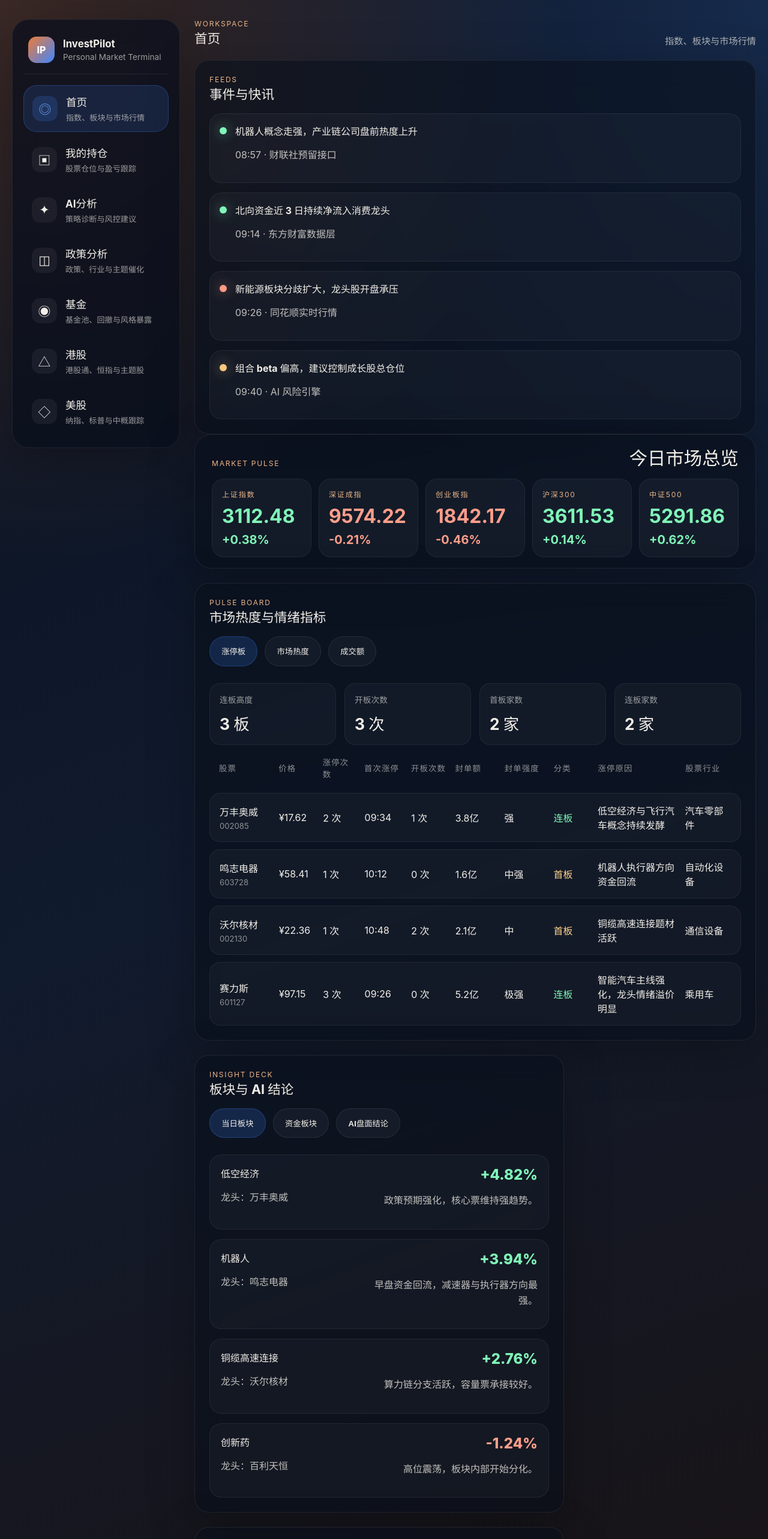
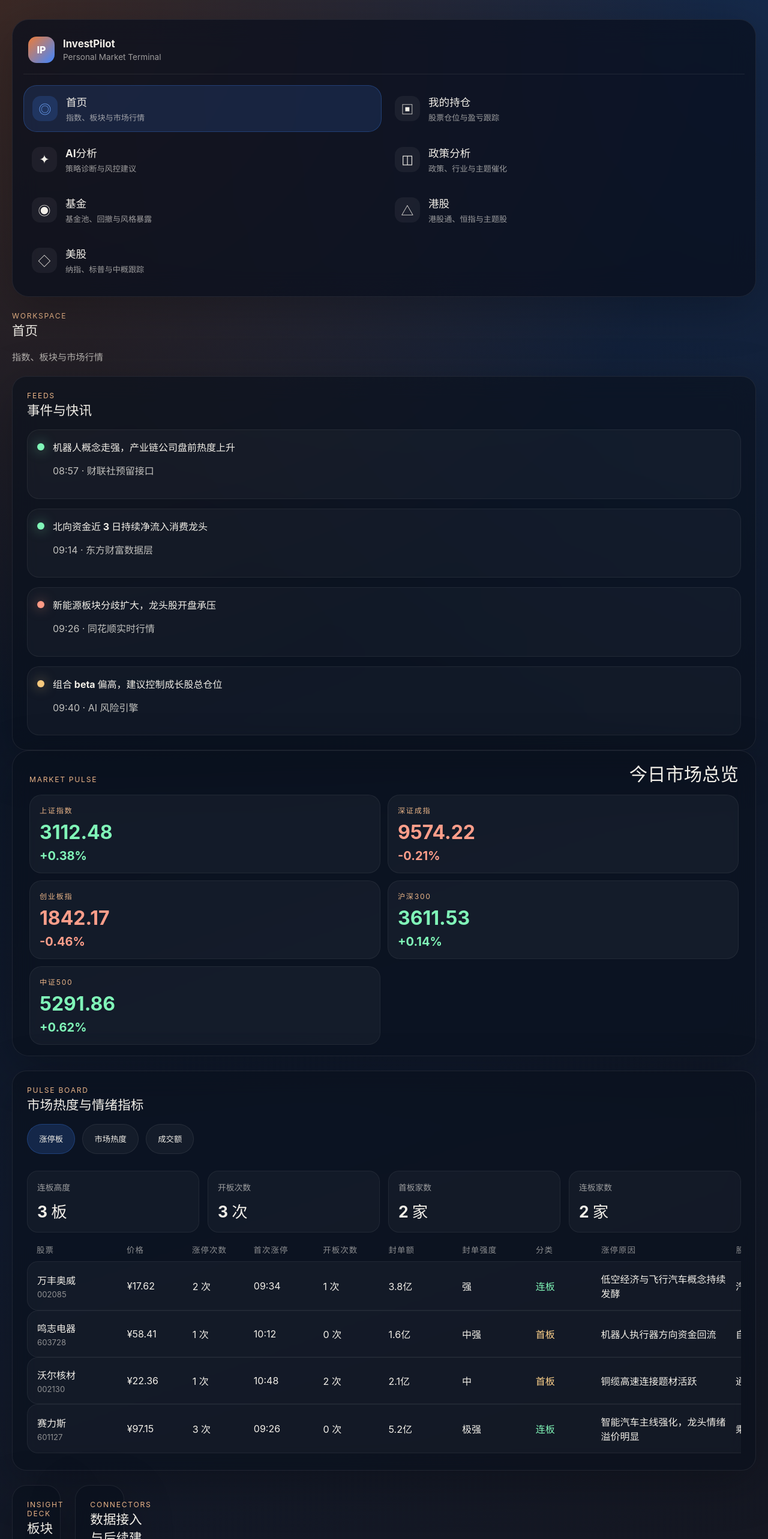
Before and after one commit to jesray1192-tempo/investpilot-dashboard, a React (Vite) app: page / in a window 1280 px wide. Shown: the top 2566 px of the page at 60% size. Built offline with nearby package versions, Linux system fonts and the light colour scheme.

Commit message:
Improve responsive layout across dashboard

```diff
--- a/src/App.tsx
+++ b/src/App.tsx
@@ -490,6 +490,7 @@ export default function App() {
                         <strong>{consecutiveBoardCount} 家</strong>
                       </div>
                     </div>
+                    <div className="table-scroll">
                       <div className="limitup-head">
                         <span>股票</span>
                         <span>价格</span>
@@ -521,6 +522,7 @@ export default function App() {
                           <span>{stock.industry}</span>
                         </div>
                       ))}
+                    </div>
                   </div>
                 )}
               </article>
@@ -767,6 +769,7 @@ export default function App() {
                 </div>
 
                 {activePortfolioTab === "holdings" && (
+                  <div className="table-scroll">
                     <div className="position-table">
                       <div className="table-head">
                         <span>股票</span>
@@ -807,6 +810,7 @@ export default function App() {
                           </div>
                         );
                       })}
+                    </div>
                   </div>
                 )}
 
--- a/src/styles.css
+++ b/src/styles.css
@@ -656,6 +656,11 @@ h2 {
   font-size: 0.82rem;
 }
 
+.limitup-table .table-scroll > .limitup-head,
+.limitup-table .table-scroll > .limitup-row {
+  min-width: 1320px;
+}
+
 .policy-link-grid {
   display: grid;
   grid-template-columns: repeat(2, minmax(0, 1fr));
@@ -730,6 +735,13 @@ h2 {
   gap: 14px;
 }
 
+.table-scroll {
+  width: 100%;
+  overflow-x: auto;
+  overflow-y: hidden;
+  padding-bottom: 4px;
+}
+
 .table-head,
 .table-row {
   display: grid;
@@ -756,6 +768,10 @@ h2 {
 .table-head,
 .wide-table-row {
   grid-template-columns: 1.1fr 0.7fr 0.85fr 0.85fr 0.9fr 0.8fr 1fr 1.8fr;
+}
+
+.position-table {
+  min-width: 1120px;
 }
 
 .inline-thesis-cell {
@@ -957,11 +973,8 @@ h2 {
   max-width: 380px;
 }
 
-@media (max-width: 1024px) {
-  .app-layout,
-  .overview-grid,
-  .index-row,
-  .dashboard-grid {
+@media (max-width: 1280px) {
+  .app-layout {
     grid-template-columns: 1fr;
   }
 
@@ -969,9 +982,31 @@ h2 {
     position: static;
   }
 
+  .sidebar-nav {
+    grid-template-columns: repeat(2, minmax(0, 1fr));
+  }
+
+  .topbar {
+    display: grid;
+    grid-template-columns: 1fr;
+    align-items: start;
+  }
+
+  .index-row {
+    grid-template-columns: repeat(2, minmax(0, 1fr));
+  }
+
   .card,
   .card.wide {
     grid-column: auto;
+  }
+}
+
+@media (max-width: 1024px) {
+  .app-layout,
+  .overview-grid,
+  .dashboard-grid {
+    grid-template-columns: 1fr;
   }
 }
 
@@ -1040,6 +1075,12 @@ h2 {
     grid-template-columns: 1fr;
   }
 
+  .position-table,
+  .limitup-table .table-scroll > .limitup-head,
+  .limitup-table .table-scroll > .limitup-row {
+    min-width: 0;
+  }
+
   .table-head {
     display: none;
   }
@@ -1065,3 +1106,14 @@ h2 {
     max-width: none;
   }
 }
+
+@media (max-width: 640px) {
+  .index-row,
+  .limitup-summary-grid {
+    grid-template-columns: 1fr;
+  }
+
+  .nav-item {
+    padding: 12px;
+  }
+}
```
Lines whose indentation alone changed are shown as unchanged.
